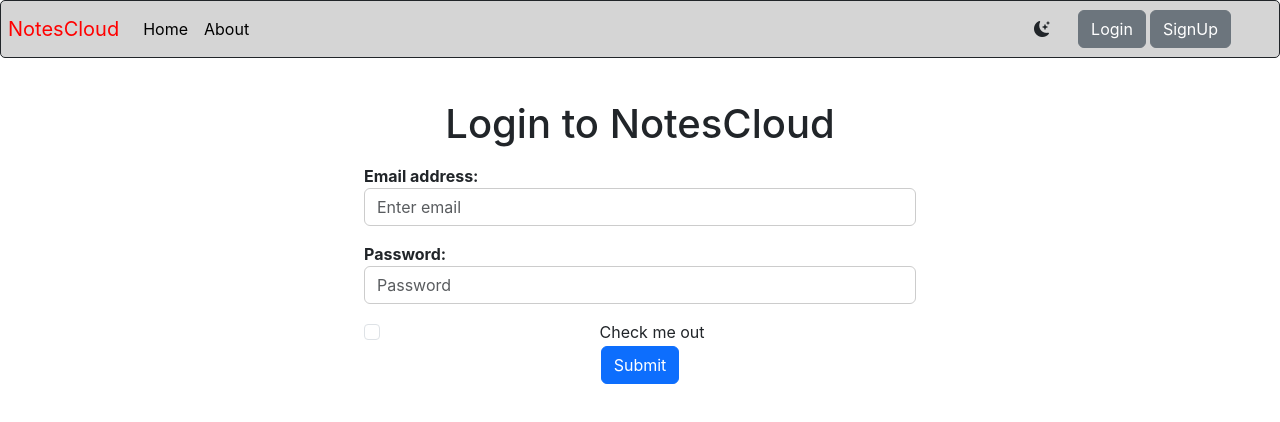
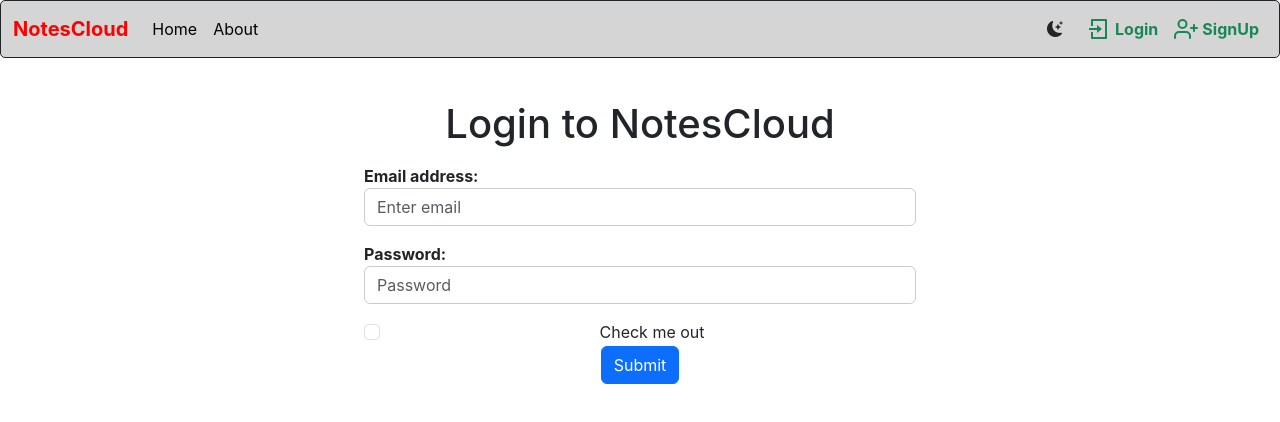
Before and after one commit to SupercoolKartik/DemoAB-2, a React (Create React App) app: page /login in a window 1280 px wide. Shown: the top 422 px of the page. Built offline with nearby package versions, Linux system fonts and the light colour scheme.

Commit message:
Fixed Navbar style and toggle behaviour

```diff
--- a/src/components/navbar.js
+++ b/src/components/navbar.js
@@ -1,16 +1,44 @@
-import { React, useContext, useEffect } from "react";
+import { React, useContext, useEffect, useRef } from "react";
 import { Link } from "react-router-dom";
 import { useLocation, useNavigate } from "react-router-dom";
 import noteContext from "../context/noteContext";
+import { RiLoginBoxLine, RiLogoutBoxRLine } from "react-icons/ri";
+import { FiUserPlus } from "react-icons/fi";
 
 export default function Navbar() {
   //Used useLocation in order to the make the current path in Navbar look active
   const location = useLocation();
   const navigate = useNavigate();
 
+  const navbarRef = useRef(null);
+  const togglerRef = useRef(null);
+  useEffect(() => {
+    const handleDocumentClick = (e) => {
+      if (
+        togglerRef.current &&
+        navbarRef.current &&
+        !navbarRef.current.contains(e.target) &&
+        !togglerRef.current.contains(e.target)
+      ) {
+        // Clicked outside the toggle menu, close it
+        const toggleButton = togglerRef.current;
+        if (toggleButton.getAttribute("aria-expanded") === "true") {
+          toggleButton.click();
+        }
+      }
+    };
+
+    document.addEventListener("click", handleDocumentClick);
+
+    return () => {
+      document.removeEventListener("click", handleDocumentClick);
+    };
+  }, []);
+
   const { mode, modeChanger } = useContext(noteContext);
-  //  if(mode==="dark"){setMode("light");localStorage.removeItem('
+  //  if(mode==="dark"){setMode("light");localStorage.removeItem('.....
   useEffect(() => {}, [location, mode]);
+
   const logoutHandler = () => {
     localStorage.removeItem("token");
     navigate("/login");
@@ -19,7 +47,8 @@ export default function Navbar() {
   return (
     <div>
       <nav
-        className="navbar navbar-expand-lg navbar-dark fixed-top"
+        className="navbar navbar-expand-lg navbar-dark fixed-top "
+        ref={navbarRef}
         style={
           mode === "dark"
             ? { backgroundColor: "#001f3f" }
@@ -30,36 +59,41 @@ export default function Navbar() {
               }
         }
       >
+        <div className="container-fluid">
+          {" "}
+          {/* ----NotesCloud logo---- */}
+          <Link className="navbar-brand" to="/" style={{ color: "red" }}>
+            <b>NotesCloud</b>
+          </Link>
+          {/* ----Navbar toggler for mobile---- */}
           <button
-          className="navbar-toggler"
+            ref={togglerRef}
+            className="navbar-toggler d-md-none"
             type="button"
-          data-toggle="collapse"
-          data-target="#navbarTogglerDemo03"
-          aria-controls="navbarTogglerDemo03"
+            data-bs-toggle="collapse"
+            data-bs-target="#navbarNav"
+            aria-controls="navbarNav"
             aria-expanded="false"
             aria-label="Toggle navigation"
           >
             <span className="navbar-toggler-icon"></span>
           </button>
-        <Link
-          className="navbar-brand"
-          style={{ marginLeft: "7px", color: "red" }}
-          to="/"
+          <div
+            className="collapse navbar-collapse justify-content-between"
+            id="navbarNav"
           >
-          NotesCloud
-        </Link>
-
-        <div className="collapse navbar-collapse" id="navbarTogglerDemo03">
-          <ul className="navbar-nav mr-auto mt-2 mt-lg-0">
+            {" "}
+            {/* Left Justified Navbar Elements */}
+            <ul className="navbar-nav mb-2 mb-lg-0">
               <li className="nav-item active">
                 <Link
                   className={`nav-link ${
                     location.pathname === "/" ? "active" : ""
                   }`}
+                  to="/"
                   style={
                     mode === "dark" ? { color: "white" } : { color: "black" }
                   }
-                to="/"
                 >
                   Home <span className="sr-only">(current)</span>
                 </Link>
@@ -69,28 +103,18 @@ export default function Navbar() {
                   className={`nav-link ${
                     location.pathname === "/about" ? "active" : ""
                   }`}
+                  to="/about"
                   style={
                     mode === "dark" ? { color: "white" } : { color: "black" }
                   }
-                to="/about"
                 >
                   About
                 </Link>
               </li>
-            <li className="nav-item">
-              {/* <Link
-                className="nav-link disabled"
-                style={
-                  mode === "dark" ? { color: "white" } : { color: "black" }
-                }
-                to="/home"
-              >
-                Disabled
-              </Link> */}
-            </li>
             </ul>
-        </div>
-        <div className="me-4">
+            {/* Right Justified Navbar Elements */}
+            <ul className="nav navbar-nav navbar-right">
+              <li className="my-auto  mx-3">
                 {mode === "light" ? (
                   <i
                     className="bi bi-moon-stars-fill text-dark"
@@ -99,50 +123,48 @@ export default function Navbar() {
                   ></i>
                 ) : (
                   <i
-              className="bi bi-brightness-high-fill text-light "
+                    className="bi bi-brightness-high-fill text-light"
                     title="Turn on Light Mode"
                     onClick={modeChanger}
                   ></i>
                 )}
+              </li>
+              {!localStorage.getItem("token") ? (
+                <li className="nav-item">
+                  <Link
+                    className="nav-link text-success d-flex align-items-center justify-content-center "
+                    to="/login"
+                  >
+                    <RiLoginBoxLine className="me-1 fs-4" />
+                    <b>
+                      <span>Login</span>
+                    </b>
+                  </Link>
+                </li>
+              ) : (
+                <li className="nav-item" onClick={logoutHandler}>
+                  <Link className="nav-link text-danger d-flex align-items-center justify-content-center ">
+                    <RiLogoutBoxRLine className="me-1 fs-4" />
+                    {""}
+                    <b>LogOut</b>
+                  </Link>
+                </li>
+              )}
+              {!localStorage.getItem("token") && (
+                <li className="nav-item">
+                  <Link
+                    className="nav-link text-success d-flex align-items-center justify-content-center "
+                    to="/signup"
+                    role="button"
+                  >
+                    <FiUserPlus className="me-1 fs-4" />
+                    <b>SignUp</b>
+                  </Link>
+                </li>
+              )}
+            </ul>
           </div>
-        {/* <div className="form-check form-switch me-1">
-          <input
-            className="form-check-input"
-            type="checkbox"
-            role="switch"
-            id="flexSwitchCheckDefault"
-          />
-          <label className="form-check-label" htmlFor="flexSwitchCheckDefault">
-            Default switch checkbox input
-          </label>
-        </div> */}
-
-        {!localStorage.getItem("token") ? (
-          <div>
-            <Link className="btn btn-secondary mx-1" to="/login" role="button">
-              Login
-            </Link>
-            <Link className="btn btn-secondary me-5" to="/signup" role="button">
-              SignUp
-            </Link>
         </div>
-        ) : (
-          <div>
-            <Link to="/user">
-              <i
-                className="fa-regular fa-user me-4 ms-3"
-                title="User Profile"
-                style={{ color: "#74C0FC" }}
-              ></i>
-            </Link>
-            <button
-              className="btn btn-secondary me-5 ms-1 "
-              onClick={logoutHandler}
-            >
-              Logout
-            </button>
-          </div>
-        )}
       </nav>
     </div>
   );
```
Lines whose indentation alone changed are shown as unchanged.
